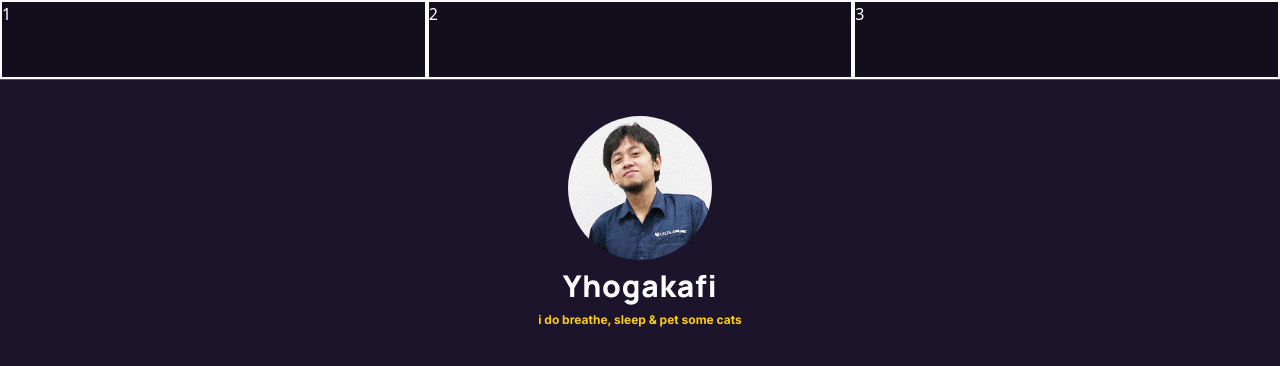
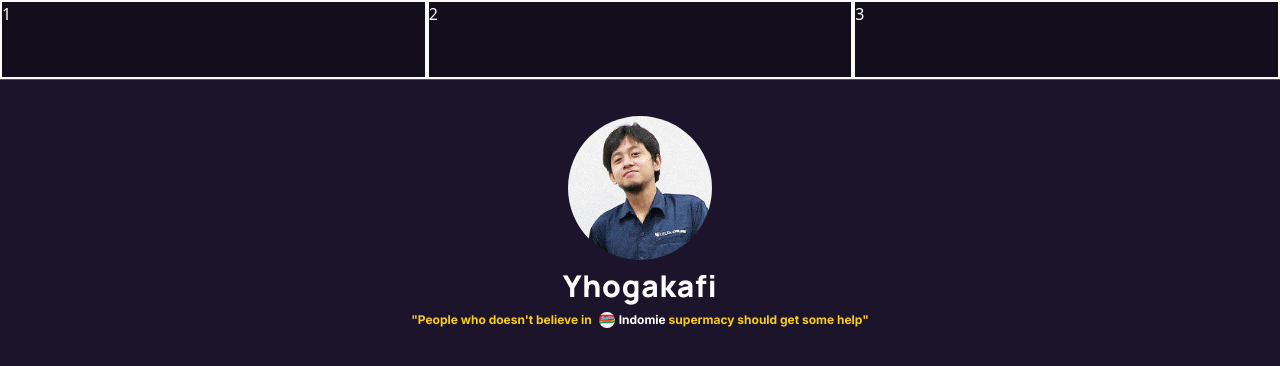
Before and after one commit to yhogakafi/yhogakafi.github.io, a website: page index.html in a window 1280 px wide. Drawn offline with Linux system fonts and the light colour scheme; a web font is replaced by a local one.

Commit message:
bio-edit

```diff
--- a/index.html
+++ b/index.html
@@ -24,9 +24,14 @@
     <div>
       <h1 class="text-3xl text-white text-center font-manrope font-extrabold tracking-wide mt-2">Yhogakafi</h1>
     </div>
-    <div>
-      <h1 class="text-xs text-yellow-400 text-center font-inter mt-2 font-bold">i do breathe, sleep & pet some cats</h1>
-    </div>
+    <p class="text-xs text-yellow-400 text-center font-inter mt-2 font-bold">
+      "People who doesn't believe in
+      <span class="inline-flex items-baseline">
+        <img src="src/img/780128b53767c0e1f9cc21802032a507.jpg" alt="indomie-image" class="mx-1 w-4 self-center rounded-full" />
+        <span class="text-white">Indomie</span>
+      </span>
+      supermacy should get some help"
+    </p>
     <!-- figure end here -->
   </body>
 </html>
```
Also changed, not shown: src/img/780128b53767c0e1f9cc21802032a507.jpg (added), src/img/indomie-mi-goreng_detail_160101841.png (added), style.css.
